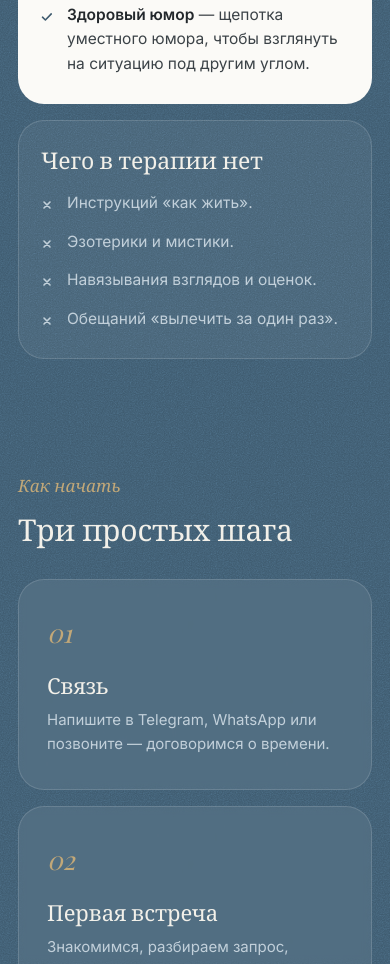
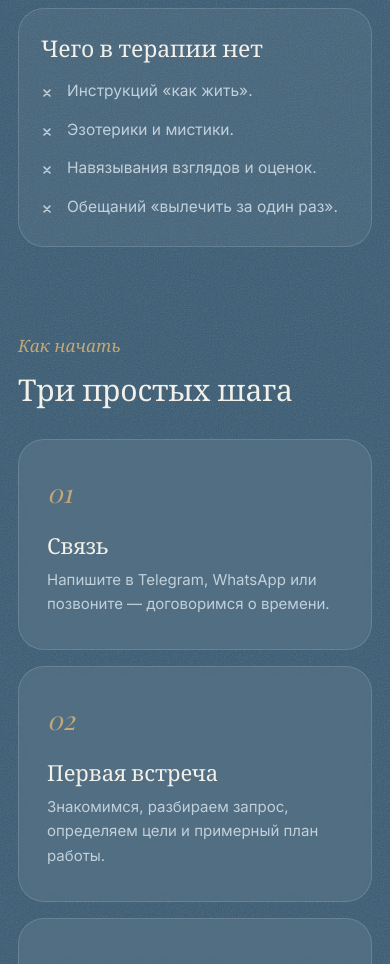
Before and after one commit to annakedrinskaya-spec/my-site, a plain HTML site: page index.html in a window 390 px wide. Shown: the part 11036-12000 px from the top of the page. Drawn offline with nearby package versions, Linux system fonts and the light colour scheme; a web font is replaced by a local one.

Commit message:
Add files via upload

```diff
--- a/index.html
+++ b/index.html
@@ -483,8 +483,8 @@ ul, ol { margin: 0; padding: 0; list-style: none; }
 /* ---------- Секции ---------- */
 
 .section {
-  padding: clamp(56px, 7vw, 104px) 0;
-  scroll-margin-top: 90px;
+  padding: clamp(28px, 3.5vw, 52px) 0 clamp(56px, 7vw, 104px);
+  scroll-margin-top: 82px;
 }
 .section:first-of-type { padding-top: clamp(40px, 5vw, 72px); }
 
@@ -712,7 +712,7 @@ ul, ol { margin: 0; padding: 0; list-style: none; }
 
 .contact {
   padding: clamp(24px, 3vw, 40px) 0 clamp(56px, 7vw, 96px);
-  scroll-margin-top: 90px;
+  scroll-margin-top: 82px;
 }
 
 .contact__inner {
```
